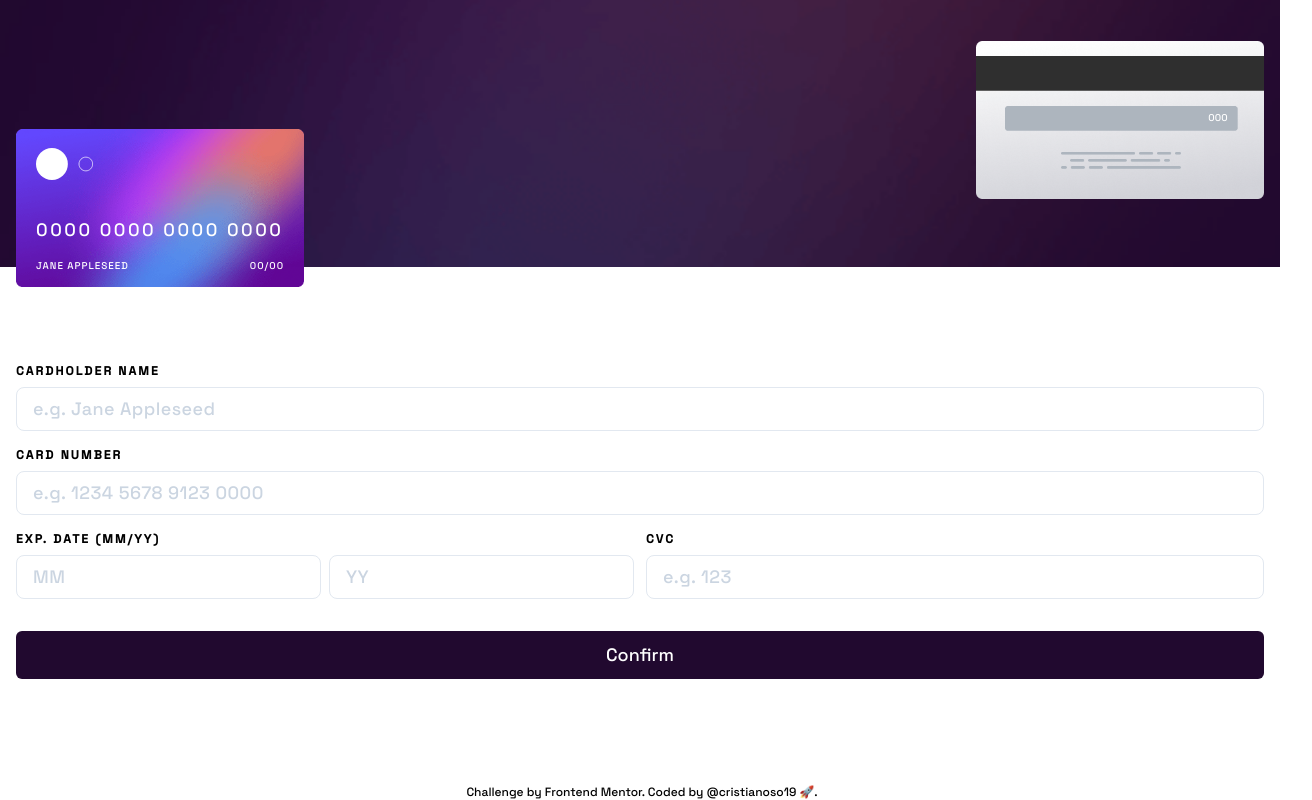
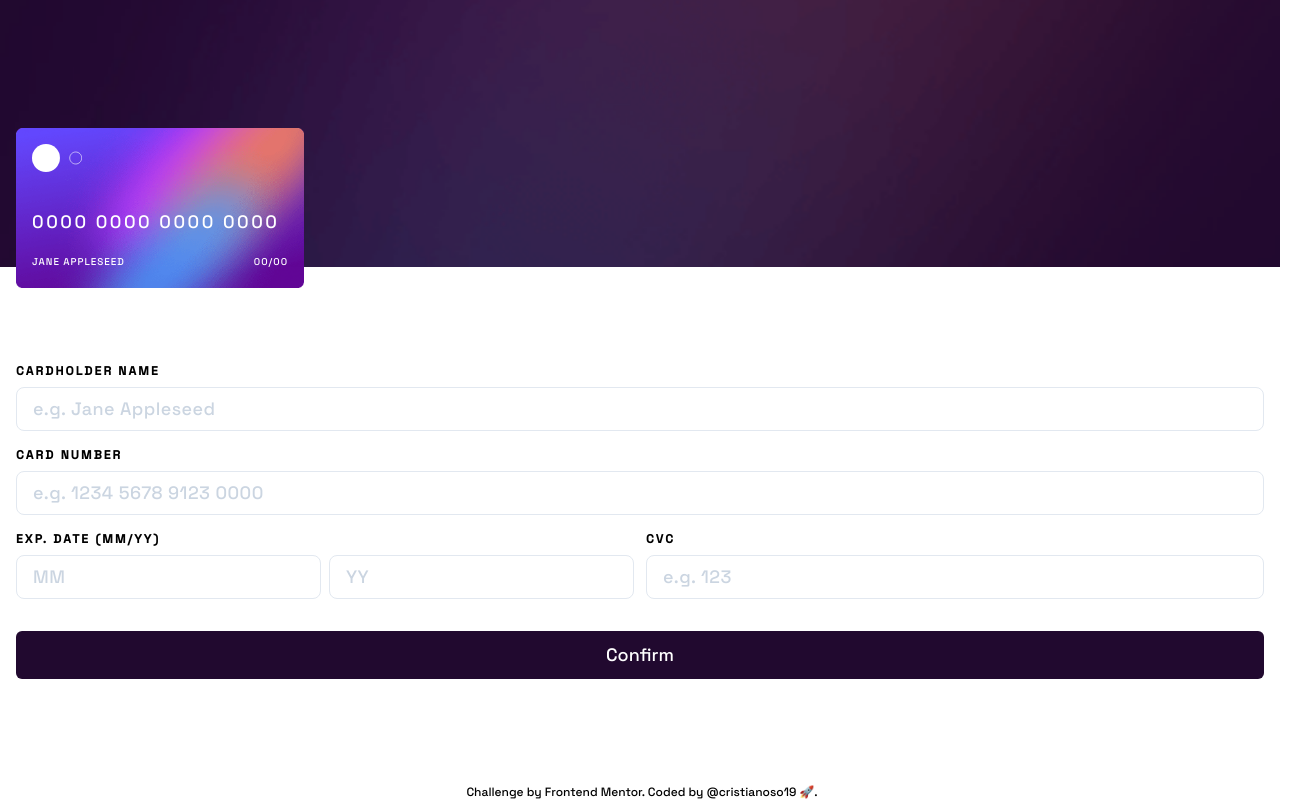
Before and after one commit to cristianoso19/fm.InteractiveCardForm, a website: page index.html in a window 1280 px wide. Shown: the whole page, 1312 px wide, since content can reach past the window. Drawn offline with Linux system fonts and the light colour scheme.

Commit message:
Add new branch for make background to picture

```diff
--- a/index.html
+++ b/index.html
@@ -16,18 +16,23 @@
 </head>
 <body class="text-lg">
   <main class="h-screen flex flex-col">
-    <section class="relative h-1/3 bg-hero bg-cover bg-center bg-no-repeat z-0 text-white">
-      <div class="float-card bg-frontCard top-32 left-4  z-20 p-5">
+    <section class="relative h-1/3 bg-hero bg-cover bg-center bg-no-repeat z-20 text-white">
+      <picture class="float-card-container top-28 z-20 p-4">
+        <img src="./images/bg-card-front.png" alt="Front credit card" class="card">
+      </picture>
+      <img src="./images/card-logo.svg" class="absolute top-36 left-8 z-30 h-7" alt="Credit card logo">
+      <p class="absolute top-52 z-30 left-8 text-justify tracking-[.14em] w-full">
+        0000 0000 0000 0000
+      </p>
+      <div class="absolute w-[16rem] left-8 z-30 top-60 flex justify-between text-[0.55em] tracking-widest uppercase mt-2 font-light">
+        <span class="text-left">Jane Appleseed</span>
+        <span class="text-right">00/00</span>
+      </div>
+      <picture class="hidden"><img src="" alt="" class="float-card"></picture>
+      <div class="hidden float-card bg-frontCard top-32 left-4  z-20 p-5">
         <img src="./images/card-logo.svg" class="h-8" alt="">
-        <p class="mt-9 text-justify tracking-[.14em] w-full">
-          0000 0000 0000 0000
-        </p>
-        <div class="flex justify-between text-[0.55em] tracking-widest uppercase mt-2 font-light">
-          <span class="text-left">Jane Appleseed</span>
-          <span class="text-right">00/00</span>
-        </div>
-      </div>
-      <div class="float-card bg-backCard top-10 right-4 z-10">
+                   </div>
+      <div class="hidden float-card bg-backCard top-10 right-4 z-10">
         <p class="text-right text-[0.55em] mr-9 mt-16 tracking-wide">
           000
         </p>
--- a/src/main.css
+++ b/src/main.css
@@ -2,8 +2,11 @@
 @import "tailwindcss/components";
 @import "tailwindcss/utilities";
 
-.float-card{
-    @apply absolute bg-contain bg-no-repeat bg-center h-40 w-[18rem]
+.float-card-container{
+    @apply absolute
+}
+.card{
+    @apply h-40 w-[18rem]
 }
 .label {
     @apply block uppercase text-xs tracking-[.18em] font-bold
```
Also changed, not shown: dist/output.css.
